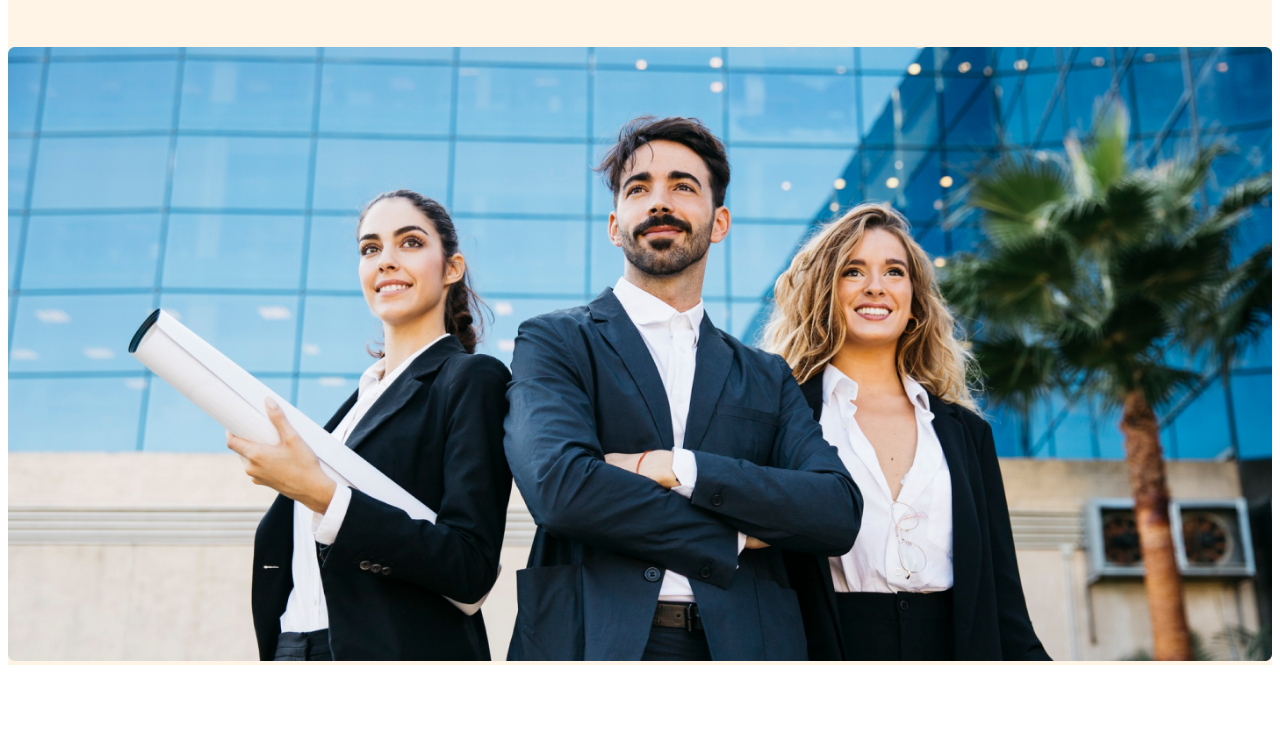
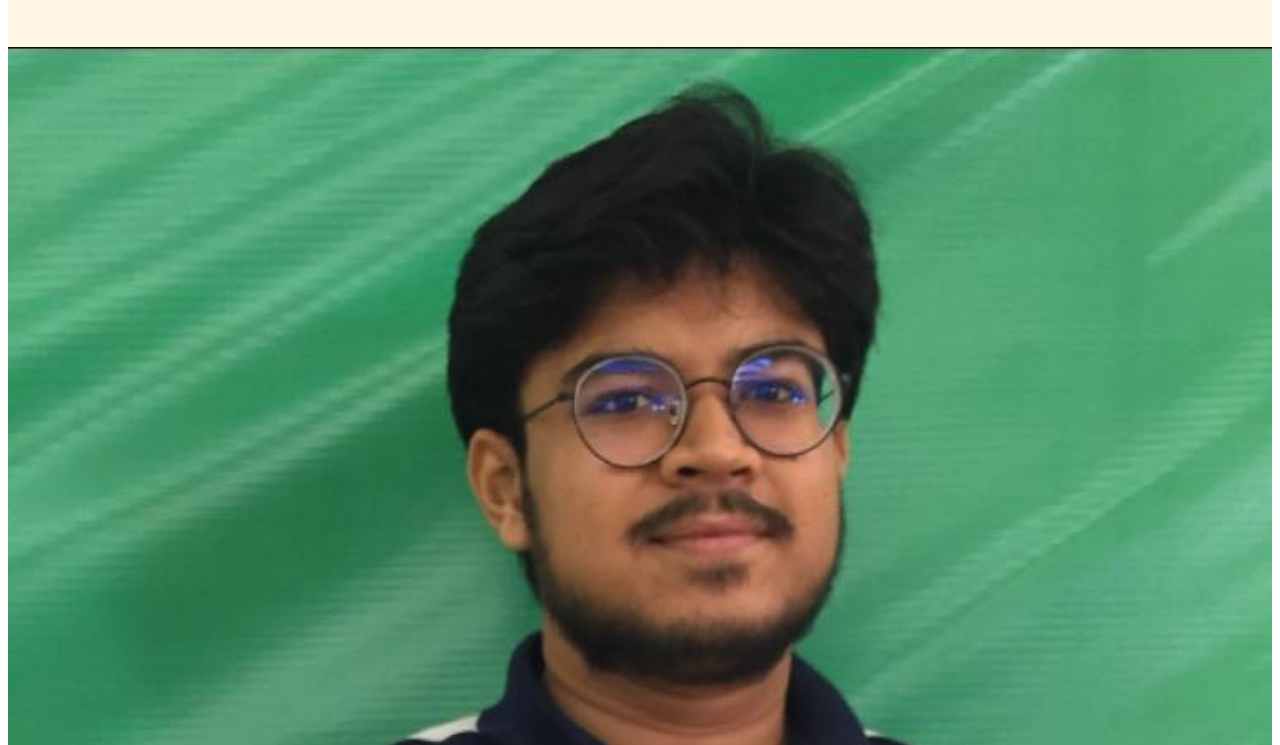
Before and after one commit to TheMahmudulHasan/G3-architect-website, a plain HTML site: page index.html in a window 1280 px wide. Shown: the part 538-1283 px from the top of the page. Drawn offline with nearby package versions, Linux system fonts and the light colour scheme.

Commit message:
added farhan picture

```diff
--- a/index.html
+++ b/index.html
@@ -23,7 +23,7 @@
             <p>Lorem ipsum dolor sit amet consectetur adipisicing elit. Sint molestiae, impedit molestias voluptates quas vel maxime aliquam. Perferendis pariatur laborum, vel harum deleniti numquam voluptates magni dolore quo atque blanditiis.</p>
             <button class="btn-primary">Explore More</button>
            </div>
-            <img class="banner-image" src="./images/banner.png" alt="">
+            <img class="banner-image" src="./images/farhan1.jpg" alt="">
         </div>
     </header>
     <main>
```
